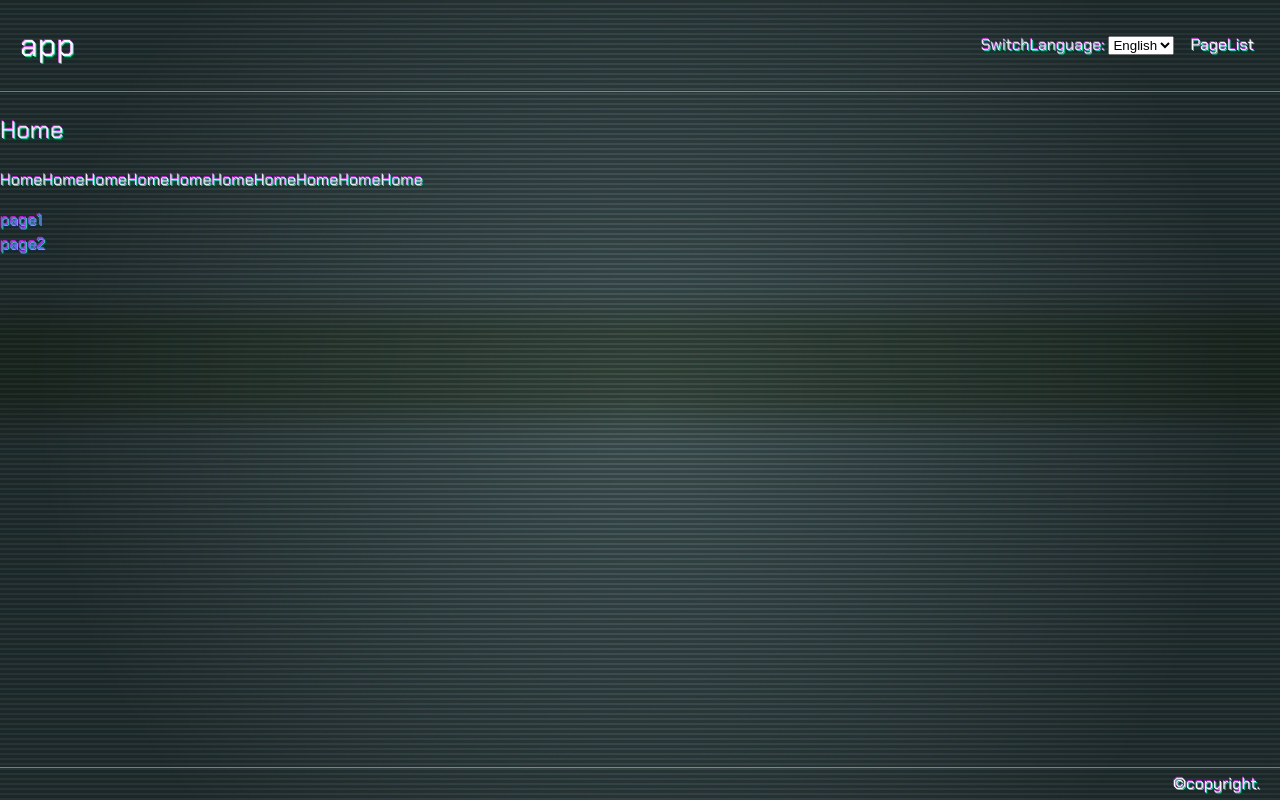
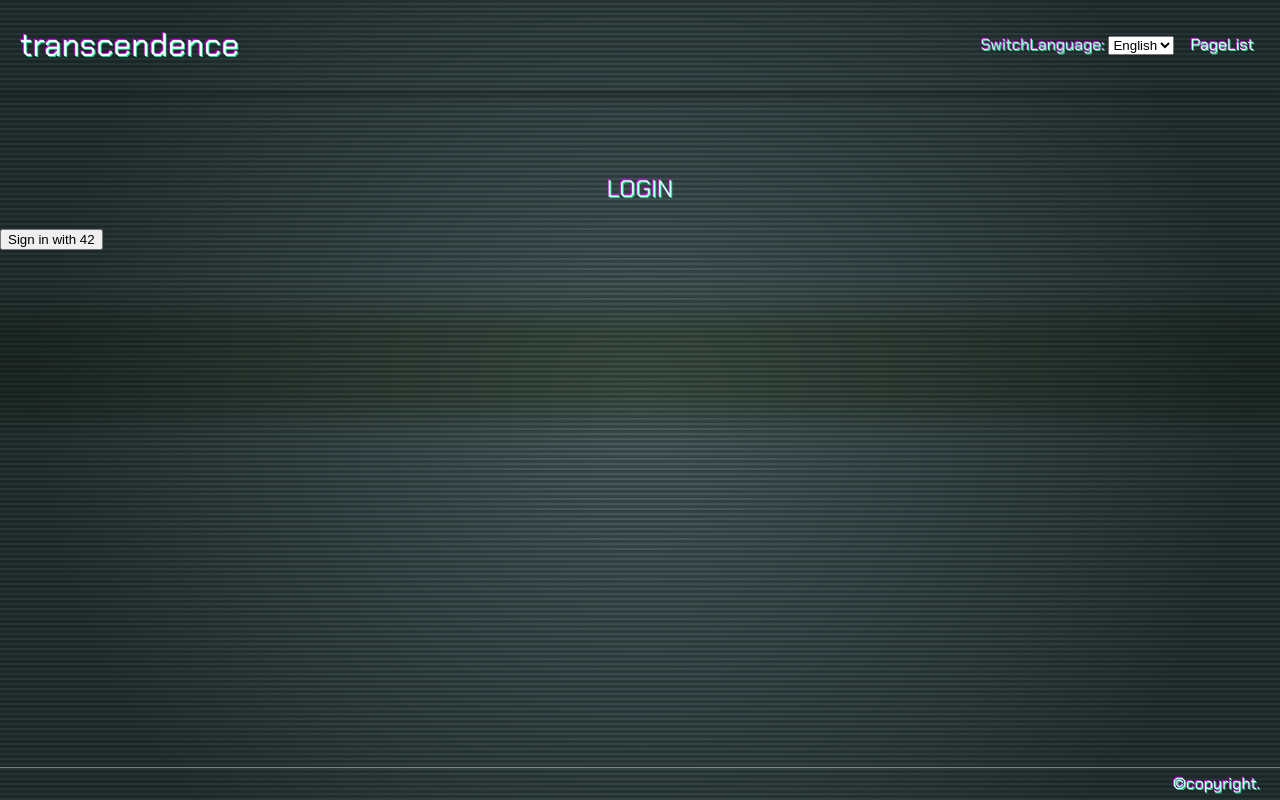
Before and after one commit to scandamus/static_screen, a website built with Vite: page index.html in a window 1280 px wide. Built offline with nearby package versions, Linux system fonts and the light colour scheme.

Commit message:
:dizzy:[update]共通パーツ調整

```diff
--- a/css/style.css
+++ b/css/style.css
@@ -12,10 +12,12 @@
   text-rendering: optimizeLegibility;
   -webkit-font-smoothing: antialiased;
   -moz-osx-font-smoothing: grayscale;
-  text-shadow: 1px 1px rgb(4, 229, 143), -0.5px -1px rgb(230, 0, 255);
+  text-shadow: 0.06em 0.06em rgb(4, 229, 143), -0.05em -0.07em rgb(230, 0, 255);
 }
-ul {
-  padding-left: 0;
+
+ul, ol {
+  margin: 0;
+  padding: 0;
 }
 
 a {
@@ -77,7 +79,7 @@ body {
   display: flex;
   align-items: center;
   justify-content: space-between;
-  border-bottom: 1px solid rgba(255,255,255,0.4);
+  box-shadow: 0 3px 10px rgba(24, 28, 28, 0.6);
 }
 
 .mainHeader a {
@@ -110,6 +112,10 @@ body {
 .mainContainer {
   flex: 1 0 auto;
 }
+.mainContainerHeader {
+  padding-top: 60px;
+  text-align: center;
+}
 
 #app {
 
--- a/index.html
+++ b/index.html
@@ -12,7 +12,7 @@
   <body>
     <main class="wrap">
       <header class="mainHeader">
-        <h1 class="mainHeader_title"><a href="/" data-link>app</a></h1>
+        <h1 class="mainHeader_title"><a href="/" data-link>transcendence</a></h1>
         <div class="formSwitchLang">
           <label for="languageSelect">SwitchLanguage:</label>
           <select id="languageSelect">
@@ -27,11 +27,10 @@
         </nav>
       </header>
       <section class="mainContainer">
+        <header class="mainContainerHeader">
+          <h2 class="mainContainerHeader_title"></h2>
+        </header>
         <div id="app">
-          <header>
-            <h2>cont</h2>
-          </header>
-          <p>aaaaaaaaaaaa</p>
         </div>
       </section>
       <footer class="mainFooter">
--- a/js/components/Home.js
+++ b/js/components/Home.js
@@ -5,17 +5,14 @@ import PageBase from "./PageBase.js";
 export default class extends PageBase {
     constructor(params) {
         super(params);
-        this.setTitle("Home");
+        this.setTitle("LOGIN");
     }
 
     async getHtml() {
         return `
-            <h1>Home</h1>
-            <p>HomeHomeHomeHomeHomeHomeHomeHomeHomeHome</p>
-            <ul>
-                <li><a href="/page1" data-link>page1</a></li>
-                <li><a href="/page2" data-link>page2</a></li>
-            </ul>
+            <form action="" method="post">
+                <button type="submit" id="btnLogin" class="unitButton unitButton-large">Sign in with 42</button>
+            </form>
         `;
     }
 }
--- a/js/components/PageBase.js
+++ b/js/components/PageBase.js
@@ -7,6 +7,7 @@ export default class {
 
     setTitle(title) {
         document.title = title;
+        document.querySelector('.mainContainerHeader_title').innerText = title;
     }
 
     async getHtml() {
```
